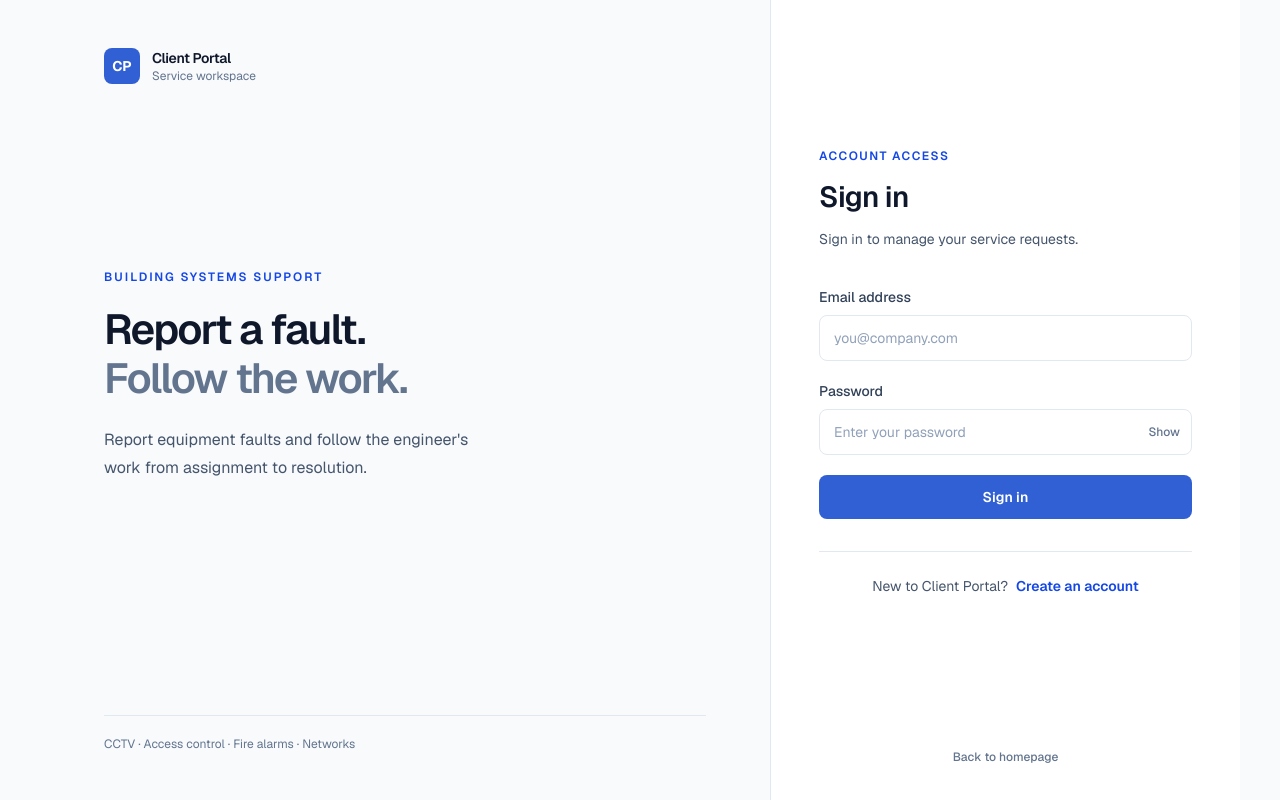
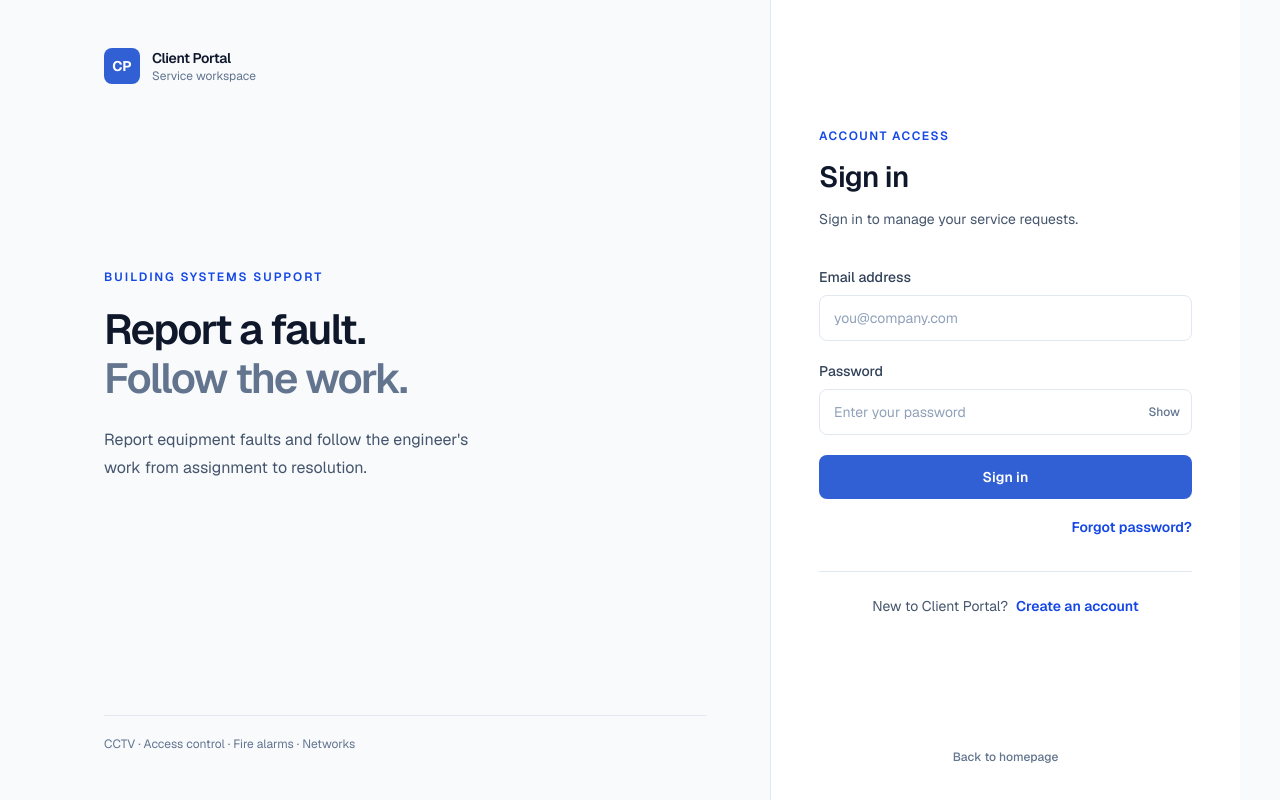
Before and after one commit to bondarenkodenis0907-web/client-portal-dashboard, a Next.js app: page /login in a window 1280 px wide. Built offline with nearby package versions, Linux system fonts and the light colour scheme; no server answers.

Commit message:
feat(auth): link password recovery from sign in

```diff
--- a/src/app/login/page.tsx
+++ b/src/app/login/page.tsx
@@ -267,6 +267,17 @@ export default function LoginPage() {
                 )}
               </form>
 
+              {!signingUp && (
+                <div className="mt-4 text-right">
+                  <Link
+                    href="/forgot-password"
+                    className="text-sm font-semibold text-blue-700 hover:underline"
+                  >
+                    Forgot password?
+                  </Link>
+                </div>
+              )}
+
               <div className="mt-8 border-t border-slate-200 pt-6">
                 <p className="text-center text-sm text-slate-600">
                   {signingUp
```
